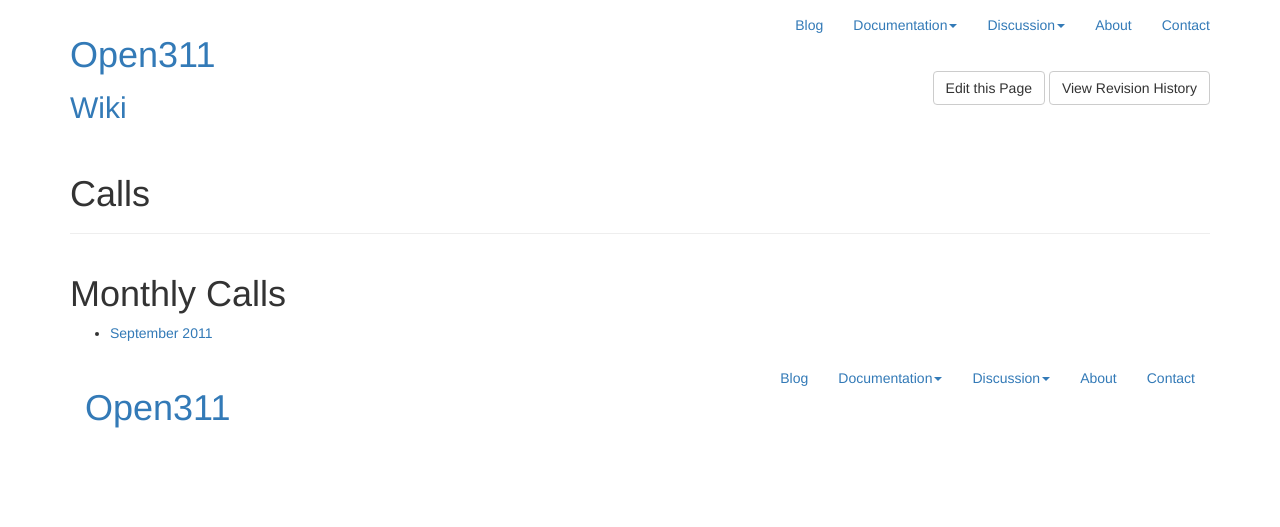
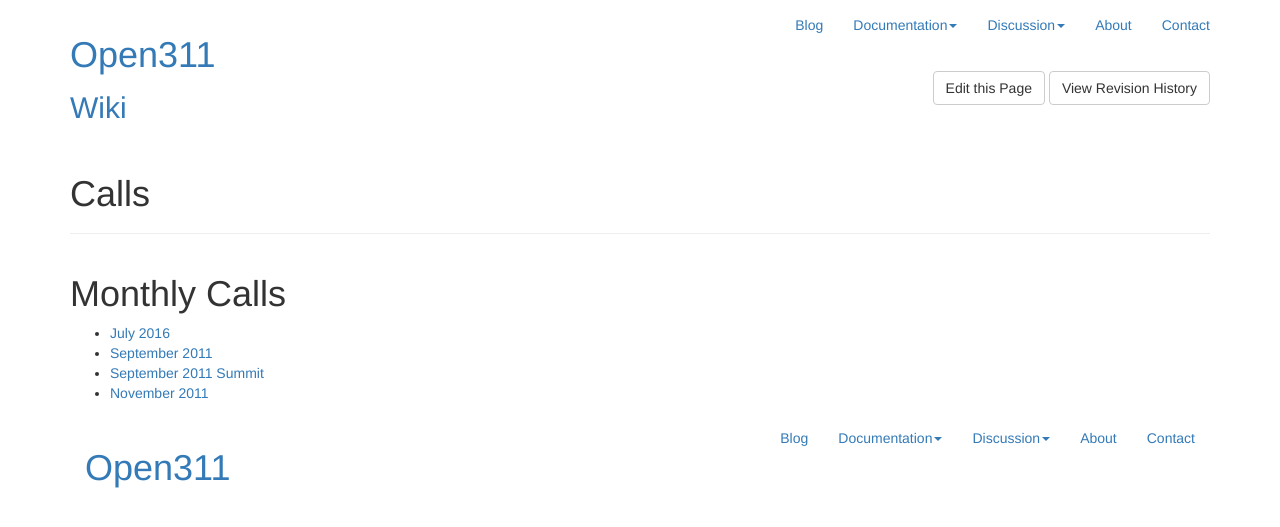
Before and after one commit to open311/open311.github.io, a Jekyll site: the page built from Calls/index.md, in a window 1280 px wide. Shown: the top 527 px of the page. Built offline with Jekyll 4.4.1, drawn with Linux system fonts in a browser that asks for light colours; nearby versions of some CDN libraries; library files that are not in the unit come from our copies.

Commit message:
Adding monthly calls to call index

```diff
--- a/Calls/index.md
+++ b/Calls/index.md
@@ -5,5 +5,7 @@ permalink: /Calls/
 
 Monthly Calls
 =============
-
--   [September 2011](/Calls/2011-09 "wikilink")
+-   [July 2016](/Calls/2016-07)
+-   [September 2011](/Calls/2011-09)
+-   [September 2011 Summit](/Calls/2011-09-Summit)
+-   [November 2011](/Calls/2011-11)
```
